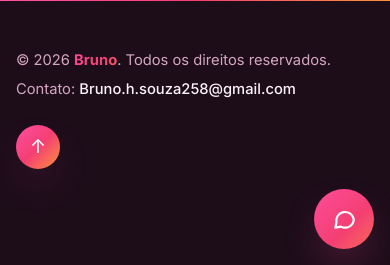
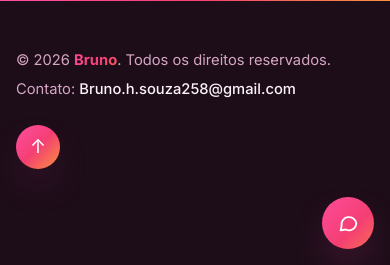
Before and after one commit to brunohsouza258-cmd/project-blog-django, a Django app: template djangoapp/accounts/templates/accounts/delete.html in a window 390 px wide. Shown: the part 579-844 px from the top of the page. Run offline with Django 5.2, Linux system fonts and the light colour scheme; the template is opened without the code that fills it, so the values that code supplies are empty.

Commit message:
Mostra o laranja nos botoes e diminui o botao do chat no celular
Co-Authored-By: Claude Opus 5.5 <noreply@anthropic.com>

```diff
--- a/djangoapp/blog/static/blog/css/style.css
+++ b/djangoapp/blog/static/blog/css/style.css
@@ -1925,4 +1925,26 @@ img.user-avatar {
     background: rgba(253, 242, 248, 0.92);
     color: #be185d;
   }
-}
+
+  /* Botões principais mostram o degradê inteiro (rosa -> laranja). No
+     computador ele tem o dobro da largura para "andar" no hover; no celular
+     não há hover, então mostramos tudo de uma vez. */
+  .btn-primary {
+    background-size: 100% auto;
+  }
+
+  /* Botão do chat menor no celular: cobre menos o conteúdo da página */
+  .chat-toggle {
+    width: 52px;
+    height: 52px;
+  }
+
+  .chat-toggle svg {
+    width: 22px;
+    height: 22px;
+  }
+
+  .chat-panel {
+    bottom: 66px;
+  }
+}
```
